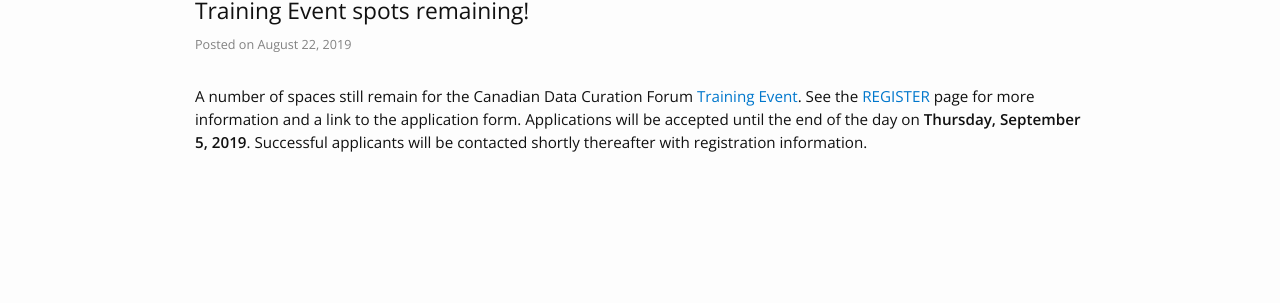
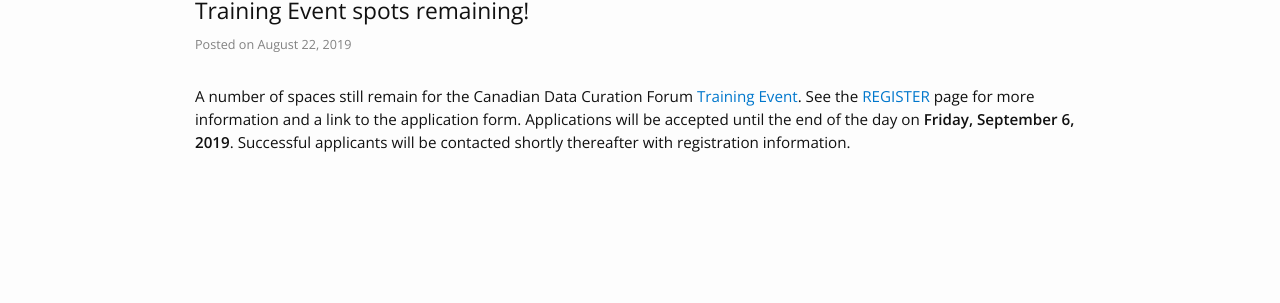
Before and after one commit to data-curation/data-curation.github.io, a Jekyll site: the page built from _posts/2019-08-22-trainingUpdate.md, in a window 1280 px wide. Shown: the part 118-421 px from the top of the page. Built offline with Jekyll 4.4.1, drawn with Linux system fonts in a browser that asks for light colours.

Commit message:
Update 2019-08-22-trainingUpdate.md

```diff
--- a/_posts/2019-08-22-trainingUpdate.md
+++ b/_posts/2019-08-22-trainingUpdate.md
@@ -6,4 +6,4 @@ category: update
 permalink:
 ---
 
-A number of spaces still remain for the Canadian Data Curation Forum [Training Event](../agenda#data-curation-training-event). See the [REGISTER](/register) page for more information and a link to the application form. Applications will be accepted until the end of the day on **Thursday, September 5, 2019**. Successful applicants will be contacted shortly thereafter with registration information.
+A number of spaces still remain for the Canadian Data Curation Forum [Training Event](../agenda#data-curation-training-event). See the [REGISTER](/register) page for more information and a link to the application form. Applications will be accepted until the end of the day on **Friday, September 6, 2019**. Successful applicants will be contacted shortly thereafter with registration information.
```
